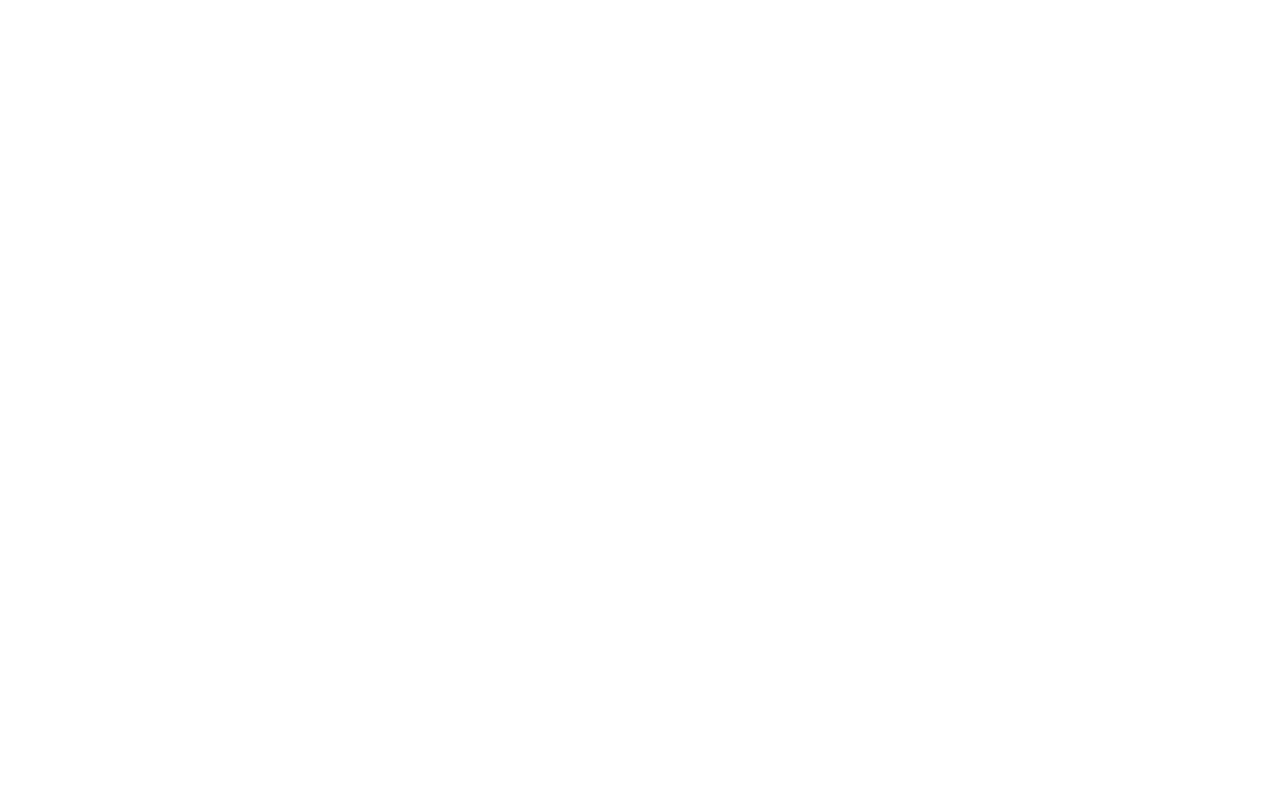
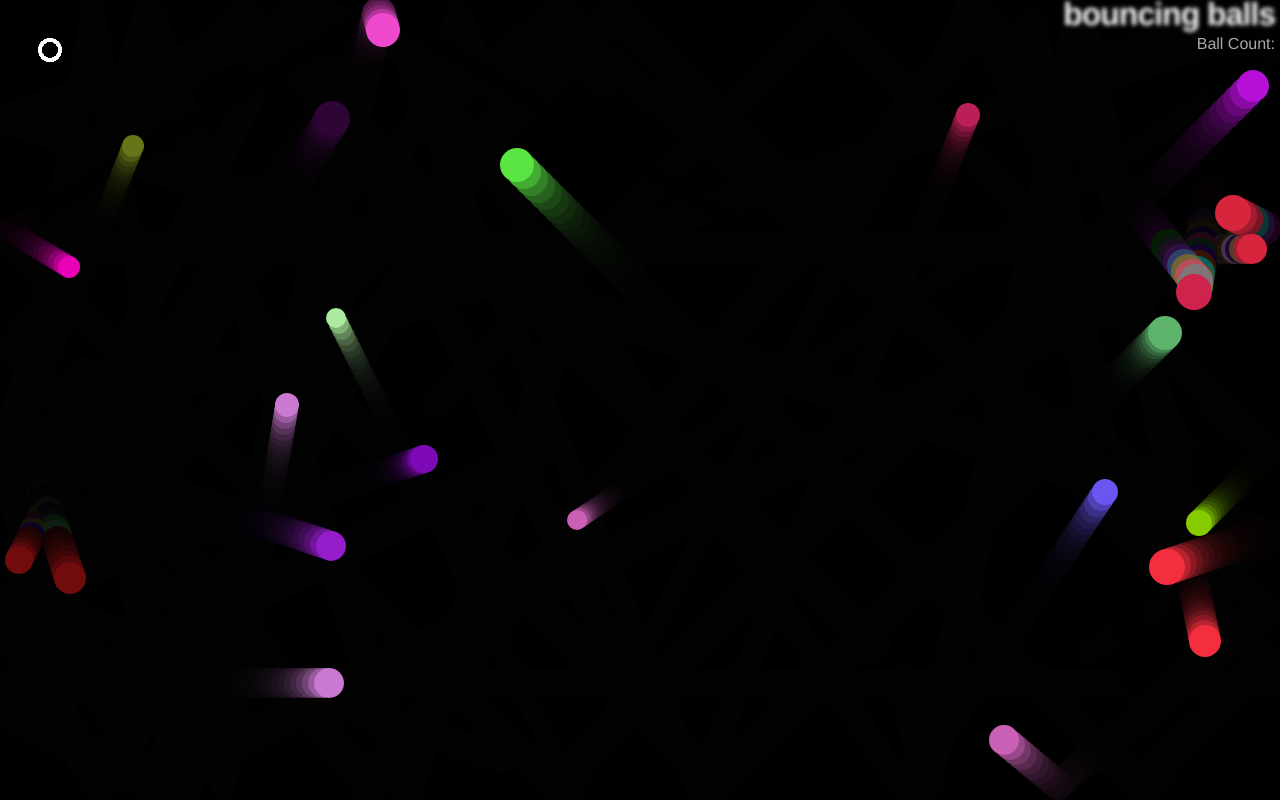
Before and after one commit to robbiegay/bouncing-balls, a plain HTML site: page index.html in a window 1280 px wide. Drawn offline with Linux system fonts and the light colour scheme.

Commit message:
Made a (mostly) working version of the Bouncing Balls. Just need to get the controls to move the evilCircle and add the score counter

```diff
--- a/index.html
+++ b/index.html
@@ -8,6 +8,7 @@
 
   <body>
     <h1>bouncing balls</h1>
+    <p>Ball Count: </p>
     <canvas></canvas>
 
     <script src="main.js"></script>
--- a/main.js
+++ b/main.js
@@ -8,7 +8,173 @@ var height = canvas.height = window.innerHeight;
 
 // function to generate random number
 
-function random(min,max) {
-  var num = Math.floor(Math.random()*(max-min)) + min;
-  return num;
+function random(min, max) {
+    var num = Math.floor(Math.random() * (max - min)) + min;
+    return num;
 }
+
+class Shape {
+    constructor(x, y, velX, velY, exists) {
+        this.x = x;
+        this.y = y;
+        this.velX = velX;
+        this.velY = velY;
+        this.exists = true;
+    };
+};
+
+class Ball extends Shape {
+    constructor(x, y, velX, velY, exists, color, size) {
+        super(x, y, velX, velY, exists);
+        this.color = color;
+        this.size = size;
+    };
+};
+
+class EvilCircle extends Shape {
+    constructor(x, y, velX, velY, exists, color, size) {
+        super(x, y, velX, velY, exists);
+        this.velX = 20;
+        this.velY = 20;
+        this.color = 'white';
+        this.size = 10;
+    }
+}
+
+Ball.prototype.draw = function () {
+    ctx.beginPath();
+    ctx.fillStyle = this.color;
+    ctx.arc(this.x, this.y, this.size, 0, 2 * Math.PI);
+    ctx.fill();
+}
+
+EvilCircle.prototype.draw = function () {
+    ctx.beginPath();
+    ctx.lineWidth = 3;
+    ctx.strokeStyle = this.color;
+    ctx.arc(this.x, this.y, this.size, 0, 2 * Math.PI);
+    ctx.stroke();
+}
+
+Ball.prototype.update = function () {
+    if ((this.x + this.size) >= width) {
+        this.velX = -(this.velX);
+    }
+
+    if ((this.x - this.size) <= 0) {
+        this.velX = -(this.velX);
+    }
+
+    if ((this.y + this.size) >= height) {
+        this.velY = -(this.velY);
+    }
+
+    if ((this.y - this.size) <= 0) {
+        this.velY = -(this.velY);
+    }
+
+    this.x += this.velX;
+    this.y += this.velY;
+}
+
+EvilCircle.prototype.checkBounds = function () {
+    if ((this.x + this.size) >= width) {
+        this.x = -10;
+    }
+
+    if ((this.x - this.size) <= 0) {
+        this.x = -10;
+    }
+
+    if ((this.y + this.size) >= height) {
+        this.y = -10;
+    }
+
+    if ((this.y - this.size) <= 0) {
+        this.y = -10;
+    }
+}
+
+EvilCircle.prototype.setControls = function () {
+    var _this = this;
+    window.onkeydown = function (e) {
+        if (e.keyCode === 65 || e.keyCode === 37) { // Added AWSD or Arrow Key controls
+            _this.x -= _this.velX;
+        } else if (e.keyCode === 68 || e.keyCode === 39) {
+            _this.x += _this.velX;
+        } else if (e.keyCode === 87 || e.keyCode === 38) {
+            _this.y -= _this.velY;
+        } else if (e.keyCode === 83 || e.keyCode === 40) {
+            _this.y += _this.velY;
+        }
+    }
+}
+
+Ball.prototype.collisionDetect = function () {
+    for (var j = 0; j < balls.length; j++) {
+        if (!(this === balls[j])) {
+            var dx = this.x - balls[j].x;
+            var dy = this.y - balls[j].y;
+            var distance = Math.sqrt(dx * dx + dy * dy);
+
+            if (distance < this.size + balls[j].size) {
+                balls[j].color = this.color = 'rgb(' + random(0, 255) + ',' + random(0, 255) + ',' + random(0, 255) + ')';
+            }
+        }
+    }
+}
+
+EvilCircle.prototype.collisionDetect = function () {
+    for (var j = 0; j < balls.length; j++) {
+        if (balls[j].exists === true) {
+            var dx = this.x - balls[j].x;
+            var dy = this.y - balls[j].y;
+            var distance = Math.sqrt(dx * dx + dy * dy);
+
+            if (distance < this.size + balls[j].size) {
+                balls[j].exists = false;
+            }
+        }
+    }
+}
+
+var balls = [];
+
+while (balls.length < 25) { // Change to add more balls
+    var size = random(10, 20);
+    var ball = new Ball(
+        // ball position always drawn at least one ball width
+        // away from the edge of the canvas, to avoid drawing errors
+        random(0 + size, width - size),
+        random(0 + size, height - size),
+        random(-7, 7),
+        random(-7, 7),
+        true,
+        'rgb(' + random(0, 255) + ',' + random(0, 255) + ',' + random(0, 255) + ')',
+        size
+    );
+
+    balls.push(ball);
+}
+
+function loop() {
+    var evilCircle = new EvilCircle(50, 50, 0, 0, true, 'blue', 10);
+    evilCircle.setControls();
+    ctx.fillStyle = 'rgba(0, 0, 0, 0.25)'; // Can change transparency level to affect the tail
+    ctx.fillRect(0, 0, width, height);
+
+    for (var i = 0; i < balls.length; i++) {
+        if (balls[i].exists === true) {
+            balls[i].draw();
+            balls[i].update();
+            balls[i].collisionDetect();
+        }
+        evilCircle.draw();
+        evilCircle.checkBounds();
+        evilCircle.collisionDetect();
+    }
+
+    requestAnimationFrame(loop);
+}
+
+loop();
--- a/style.css
+++ b/style.css
@@ -23,3 +23,11 @@ html, body {
     color: transparent;
     text-shadow: 0 0 4px white;
   }
+
+  p {
+    position: absolute;
+    margin: 0;
+    top: 35px;
+    right: 5px;
+    color: #aaa;
+  }
```
